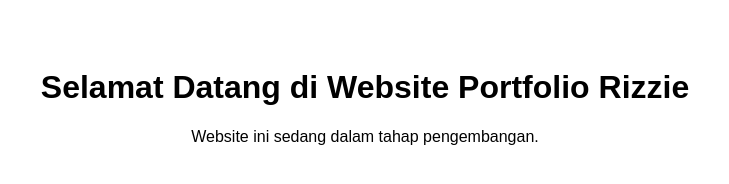
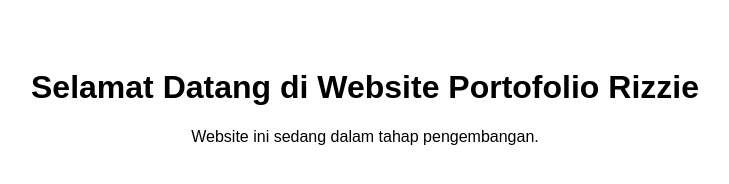
Before and after one commit to MuhammadRizzieAlGhofari/muhammadrizziealghofari.github.io, a plain HTML site: page index.html in a window 1280 px wide. Shown: the whole page, without its empty margins (275-1004 px from the left). Drawn offline with Linux system fonts and the light colour scheme.

Commit message:
Update index.html

```diff
--- a/index.html
+++ b/index.html
@@ -3,10 +3,10 @@
   <head>
     <meta charset="UTF-8">
     <meta name="viewport" content="width=device-width, initial-scale=1.0">
-    <title>Portfolio Rizzie</title>
+    <title>Portofolio Rizzie</title>
   </head>
   <body style="font-family:sans-serif; padding:40px; text-align:center;">
-    <h1>Selamat Datang di Website Portfolio Rizzie</h1>
+    <h1>Selamat Datang di Website Portofolio Rizzie</h1>
     <p>Website ini sedang dalam tahap pengembangan.</p>
   </body>
 </html>
```
